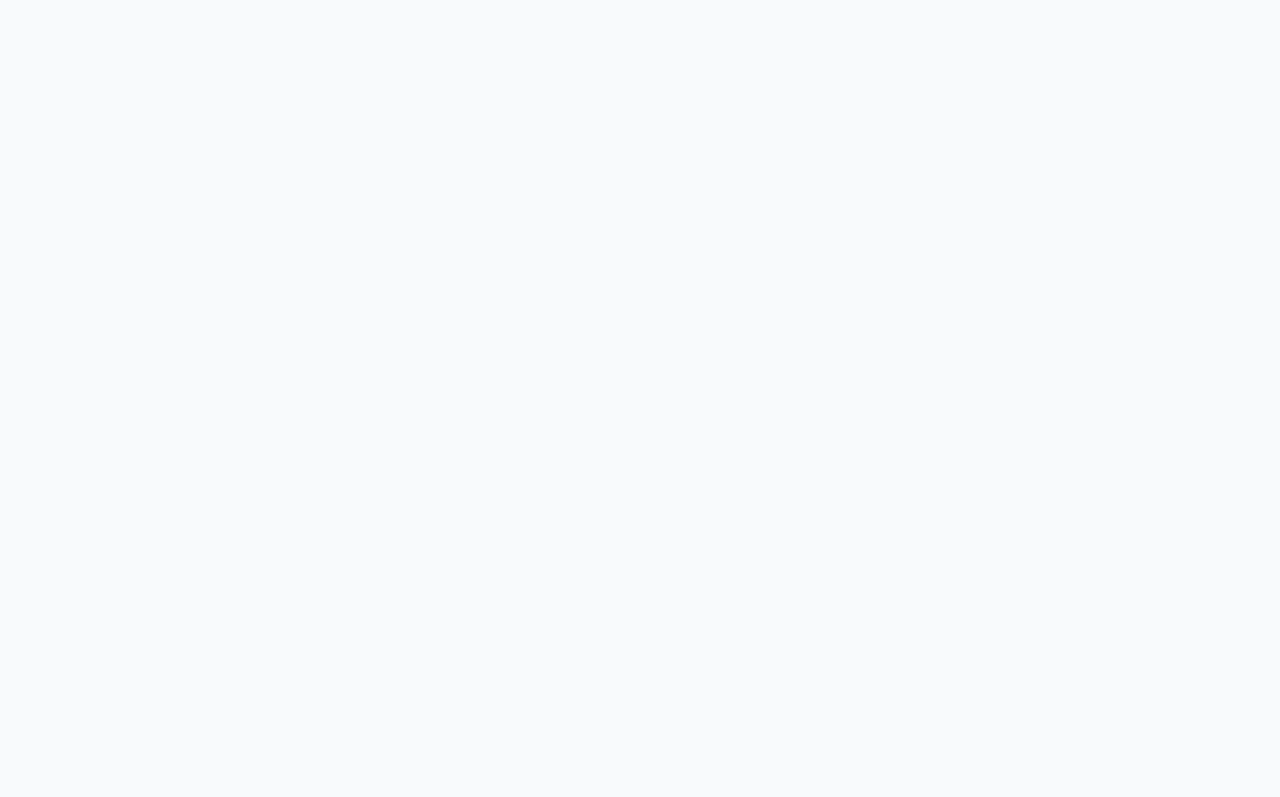
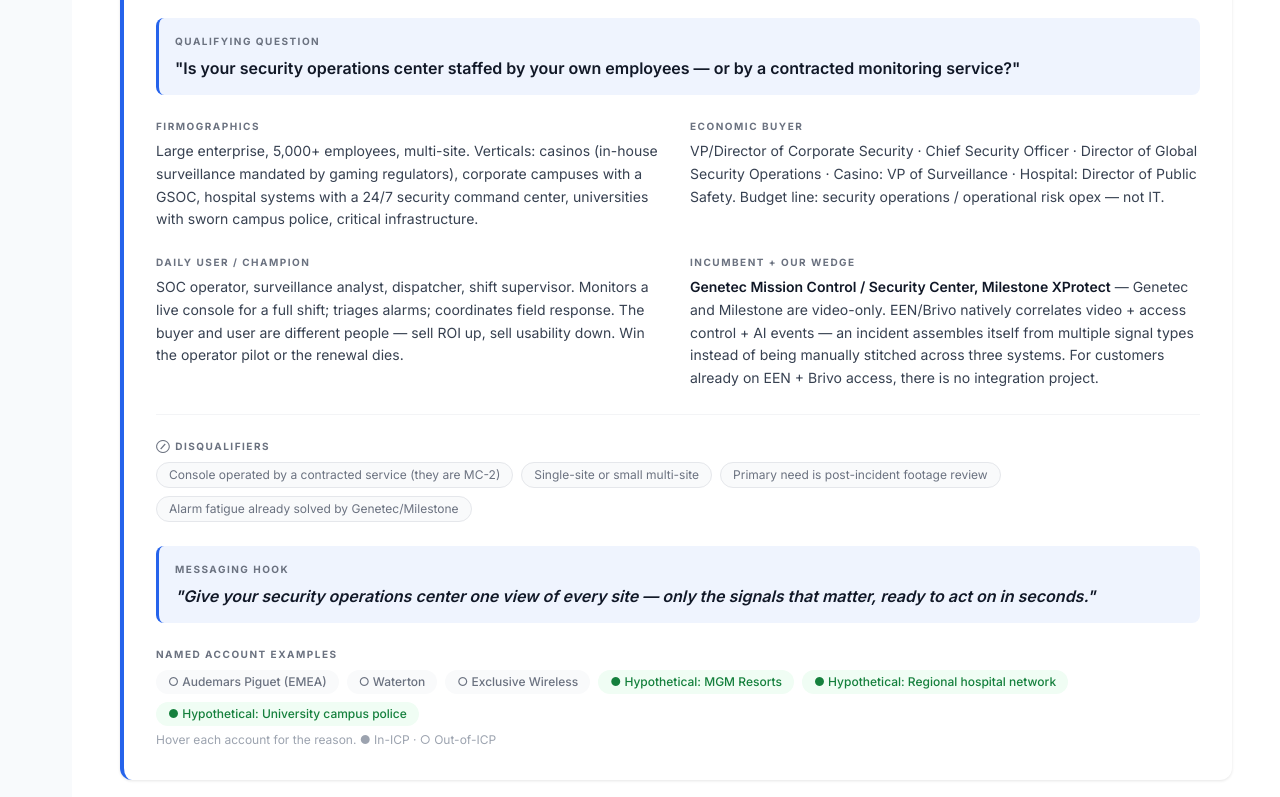
Before and after one commit to bgeorge-een/project-agora-v3, a Next.js app: page /who-we-serve in a window 1280 px wide. Shown: the part 2083-2880 px from the top of the page. Before the commit the page ends 1921 px from the top, so only its background shows below. Built offline with nearby package versions, Linux system fonts and the light colour scheme.

Commit message:
feat(icp): add segment cards for MC-1, MC-2, and Case Management

```diff
--- a/app/who-we-serve/page.tsx
+++ b/app/who-we-serve/page.tsx
@@ -2,6 +2,8 @@
 import QualifyingFilter from '@/components/icp/QualifyingFilter'
 import TargetingMatrix from '@/components/icp/TargetingMatrix'
 import StickySubNav from '@/components/icp/StickySubNav'
+import SegmentCard from '@/components/icp/SegmentCard'
+import { SEGMENTS } from '@/lib/icp/data'
 
 export const metadata: Metadata = {
   title: 'Who We Serve — Project Agora V3',
@@ -15,6 +17,9 @@
       <StickySubNav />
       <QualifyingFilter />
       <TargetingMatrix />
+      <SegmentCard segment={SEGMENTS[0]} />
+      <SegmentCard segment={SEGMENTS[1]} sectionBg="#F8FAFC" />
+      <SegmentCard segment={SEGMENTS[2]} />
     </div>
   )
 }
--- /dev/null
+++ b/components/icp/SegmentCard.tsx
@@ -0,0 +1,158 @@
+import type { SegmentData } from '@/lib/icp/data'
+
+interface Props {
+  segment: SegmentData
+  sectionBg?: string
+}
+
+function MicroLabel({ children }: { children: React.ReactNode }) {
+  return (
+    <p className="text-[10px] font-bold uppercase tracking-[0.15em] text-[#6B7280]">
+      {children}
+    </p>
+  )
+}
+
+function Callout({ accent, children }: { accent: string; children: React.ReactNode }) {
+  return (
+    <div
+      className="rounded-lg p-4"
+      style={{ backgroundColor: `${accent}12`, borderLeft: `3px solid ${accent}` }}
+    >
+      {children}
+    </div>
+  )
+}
+
+export default function SegmentCard({ segment, sectionBg = '#FFFFFF' }: Props) {
+  const accentStyle = { color: segment.accent }
+
+  return (
+    <section
+      id={segment.id}
+      className="px-4 py-14 sm:px-6 lg:px-12"
+      style={{ backgroundColor: sectionBg }}
+    >
+      <div className="mx-auto max-w-6xl">
+        {/* Section header */}
+        <p className="text-[11px] font-bold uppercase tracking-[0.22em]" style={accentStyle}>
+          {segment.shortLabel}
+        </p>
+        <h2 className="mt-2 text-2xl font-extrabold tracking-tight text-[#111827] sm:text-3xl">
+          {segment.label}
+        </h2>
+
+        {/* Card */}
+        <div
+          className="mt-8 rounded-xl bg-white"
+          style={{
+            borderLeft: `4px solid ${segment.accent}`,
+            boxShadow: '0 1px 3px rgba(0,0,0,0.1)',
+          }}
+        >
+          <div className="p-6 sm:p-8">
+            {/* Tier 1 — Qualifying question */}
+            <Callout accent={segment.accent}>
+              <MicroLabel>Qualifying Question</MicroLabel>
+              <p className="mt-2 text-base font-semibold leading-snug text-[#111827]">
+                {segment.qualifyingQuestion}
+              </p>
+            </Callout>
+
+            {/* Tier 2 — 2-col profile grid */}
+            <div className="mt-6 grid grid-cols-1 gap-6 sm:grid-cols-2">
+              <div>
+                <MicroLabel>Firmographics</MicroLabel>
+                <p className="mt-1.5 text-sm leading-relaxed text-[#374151]">
+                  {segment.firmographics}
+                </p>
+              </div>
+              <div>
+                <MicroLabel>Economic Buyer</MicroLabel>
+                <p className="mt-1.5 text-sm leading-relaxed text-[#374151]">
+                  {segment.economicBuyer}
+                </p>
+              </div>
+              <div>
+                <MicroLabel>Daily User / Champion</MicroLabel>
+                <p className="mt-1.5 text-sm leading-relaxed text-[#374151]">
+                  {segment.dailyUser}
+                </p>
+              </div>
+              <div>
+                <MicroLabel>Incumbent + Our Wedge</MicroLabel>
+                <p className="mt-1.5 text-sm leading-relaxed text-[#374151]">
+                  <span className="font-semibold text-[#111827]">{segment.incumbent}</span>
+                  {' — '}
+                  {segment.wedge}
+                </p>
+              </div>
+            </div>
+
+            {/* Channel conflict callout (MC-2 only) */}
+            {segment.channelConflictNote && (
+              <div className="mt-6 rounded-lg border border-[#FCD34D] bg-[#FFFBEB] p-4">
+                <p className="text-sm leading-relaxed text-[#92400E]">
+                  {segment.channelConflictNote}
+                </p>
+              </div>
+            )}
+
+            {/* Divider */}
+            <div className="my-6 border-t border-[#F3F4F6]" />
+
+            {/* Tier 3 — Disqualifiers */}
+            <div>
+              <MicroLabel>⊘ Disqualifiers</MicroLabel>
+              <div className="mt-2 flex flex-wrap gap-2">
+                {segment.disqualifiers.map((d, i) => (
+                  <span
+                    key={i}
+                    className="rounded-full border border-[#E5E7EB] bg-[#F9FAFB] px-3 py-1 text-xs text-[#6B7280]"
+                  >
+                    {d}
+                  </span>
+                ))}
+              </div>
+            </div>
+
+            {/* Tier 1 — Messaging hook */}
+            <div className="mt-6">
+              <Callout accent={segment.accent}>
+                <MicroLabel>Messaging Hook</MicroLabel>
+                <p className="mt-2 text-base font-semibold italic leading-snug text-[#111827]">
+                  {segment.messagingHook}
+                </p>
+              </Callout>
+            </div>
+
+            {/* Tier 3 — Account examples */}
+            <div className="mt-6">
+              <MicroLabel>Named Account Examples</MicroLabel>
+              <div className="mt-2 flex flex-wrap gap-2">
+                {segment.accountExamples.map((ex, i) => (
+                  <span
+                    key={i}
+                    className="rounded-full px-3 py-1 text-xs font-medium"
+                    style={
+                      ex.status === 'in'
+                        ? { backgroundColor: '#F0FDF4', color: '#15803D' }
+                        : { backgroundColor: '#F9FAFB', color: '#6B7280' }
+                    }
+                    title={ex.reason}
+                  >
+                    {ex.status === 'in' ? '● ' : '○ '}
+                    {ex.name}
+                  </span>
+                ))}
+              </div>
+              <p className="mt-1.5 text-xs text-[#9CA3AF]">
+                Hover each account for the reason. ● In-ICP · ○ Out-of-ICP
+              </p>
+            </div>
+          </div>
+        </div>
+      </div>
+    </section>
+  )
+}
```
